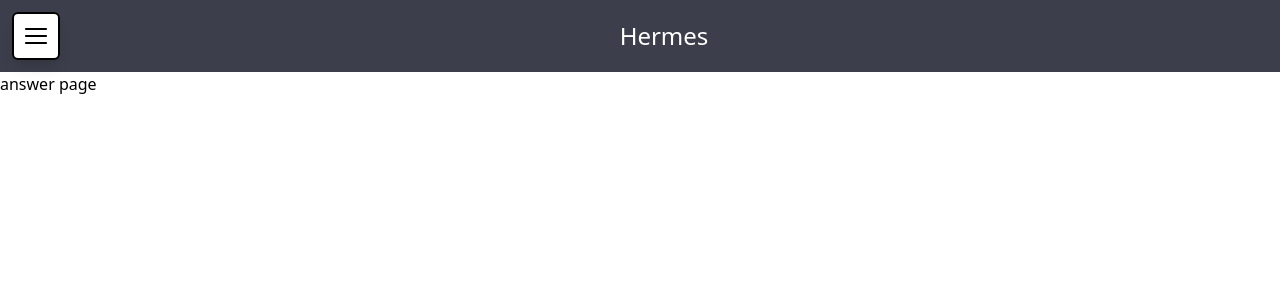
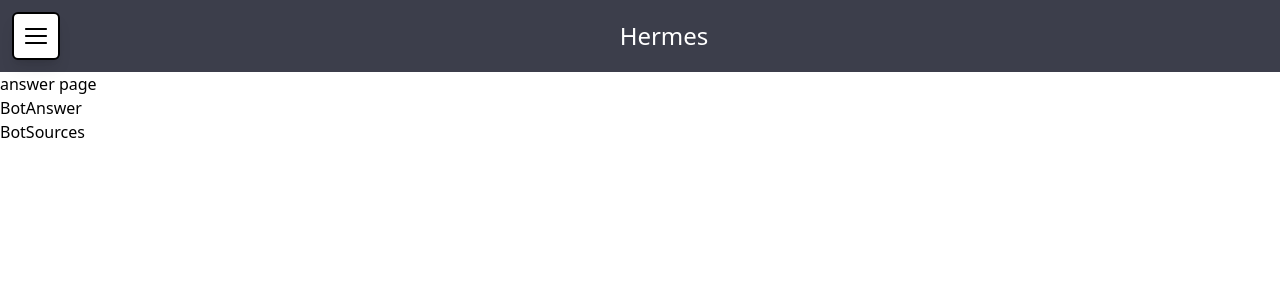
Before and after one commit to IM2-Project-Hermes/helper_portal, a Next.js app: page /answers in a window 1280 px wide. Shown: the top 300 px of the page. Built offline with nearby package versions, Linux system fonts and the light colour scheme.

Commit message:
Setup files for better component structure

```diff
--- a/src/app/answers/page.tsx
+++ b/src/app/answers/page.tsx
@@ -1,8 +1,11 @@
+import React from "react";
+import BotOutput from "../../components/BotOutput";
 
 const AnswerPage = () => {
   return (
     <div className="page-container">
       <p>answer page</p>
+      <BotOutput />
     </div>
   );
 };
--- /dev/null
+++ b/src/components/BotAnswer.jsx
@@ -0,0 +1,9 @@
+import React from 'react'
+
+const BotAnswer = () => {
+  return (
+    <div>BotAnswer</div>
+  )
+}
+
+export default BotAnswer
--- /dev/null
+++ b/src/components/BotOutput.jsx
@@ -0,0 +1,14 @@
+import React from 'react'
+import BotAnswer from './BotAnswer'
+import BotSources from './BotSources'
+
+const BotOutput = () => {
+  return (
+    <div>
+        <BotAnswer />
+        <BotSources />
+    </div>
+  )
+}
+
+export default BotOutput
--- /dev/null
+++ b/src/components/BotSources.jsx
@@ -0,0 +1,9 @@
+import React from 'react'
+
+const BotSources = () => {
+  return (
+    <div>BotSources</div>
+  )
+}
+
+export default BotSources
--- /dev/null
+++ b/src/components/UserFeedback.jsx
@@ -0,0 +1,9 @@
+import React from 'react'
+
+const UserFeedback = () => {
+  return (
+    <div>UserFeedback</div>
+  )
+}
+
+export default UserFeedback
```
Also changed, not shown: src/components/UserQuestion.jsx (added).
